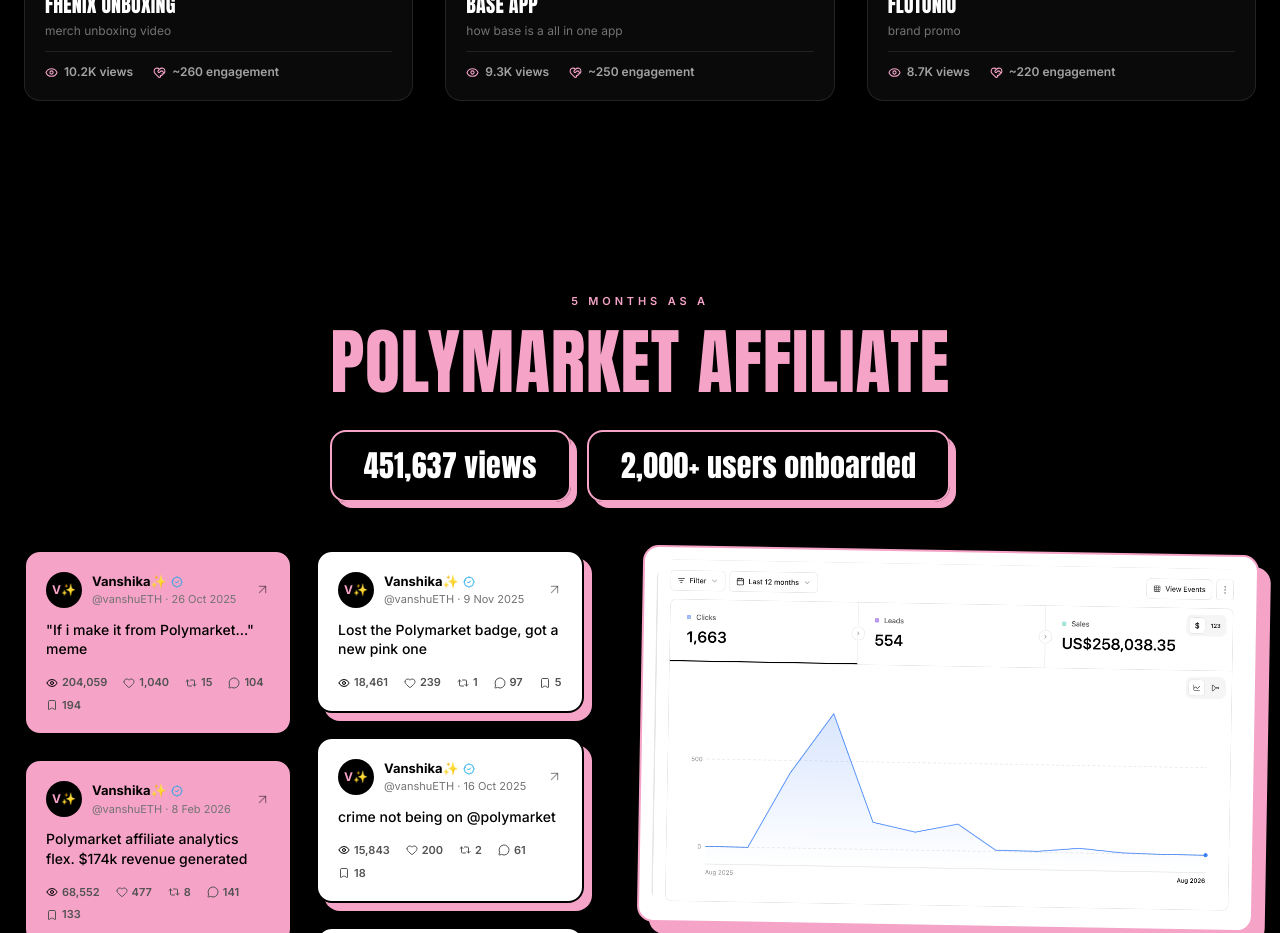
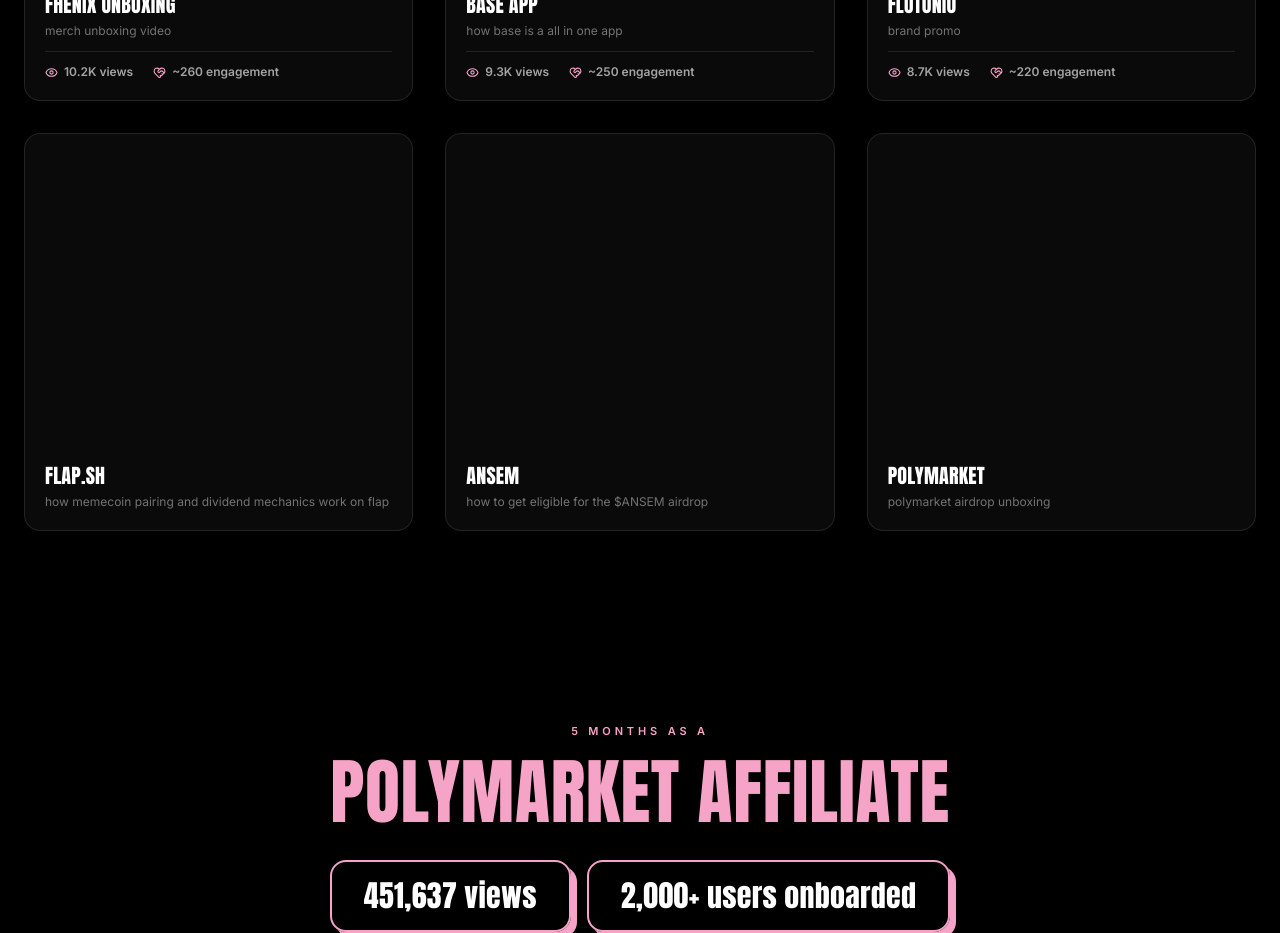
Before and after one commit to vanshueth/vanshu-eth, a React (Vite) app: page / in a window 1280 px wide. Shown: the part 3160-4093 px from the top of the page. Built offline with nearby package versions, Linux system fonts and the light colour scheme; a web font is replaced by a local one.

Commit message:
Add three more videos

```diff
--- a/src/sections/Videography.tsx
+++ b/src/sections/Videography.tsx
@@ -24,6 +24,9 @@
   { id: '2075816718228918417', client: 'FHENIX UNBOXING', views: '10.2K', engagement: '~260', note: 'merch unboxing video' },
   { id: '2073742340645421497', client: 'BASE APP', views: '9.3K', engagement: '~250', note: 'how base is a all in one app' },
   { id: '2026264585968439367', client: 'FLUTONIO', views: '8.7K', engagement: '~220', note: 'brand promo' },
+  { id: '2088145273705173120', client: 'FLAP.SH', note: 'how memecoin pairing and dividend mechanics work on flap' },
+  { id: '2072946638734459047', client: 'ANSEM', note: 'how to get eligible for the $ANSEM airdrop' },
+  { id: '1984248043999277164', client: 'POLYMARKET', note: 'polymarket airdrop unboxing' },
 ];
 
 function TweetEmbed({ id, url }: { id: string; url: string }) {
@@ -115,6 +118,7 @@
               <div className="px-2 pb-2 pt-4">
                 <div className="font-display text-xl tracking-wide text-white">{v.client}</div>
                 <div className="mt-1 text-xs text-neutral-500">{v.note}</div>
+                {v.views && (
                   <div className="mt-3 flex items-center gap-5 border-t border-white/10 pt-3 text-xs font-semibold text-neutral-400">
                     <span className="flex items-center gap-1.5">
                       <Eye size={13} className="text-[#f5a3c7]" /> {v.views} views
@@ -123,6 +127,7 @@
                       <HeartHandshake size={13} className="text-[#f5a3c7]" /> {v.engagement} engagement
                     </span>
                   </div>
+                )}
               </div>
             </motion.div>
           ))}
```
Lines whose indentation alone changed are shown as unchanged.
